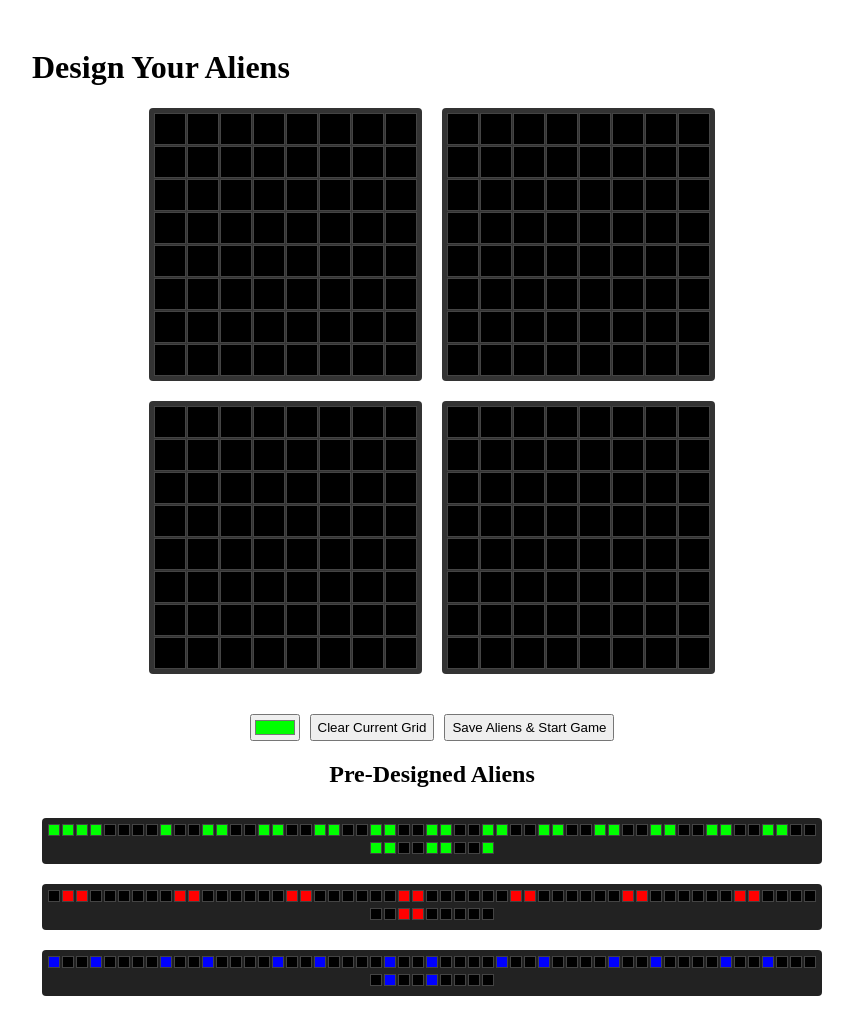
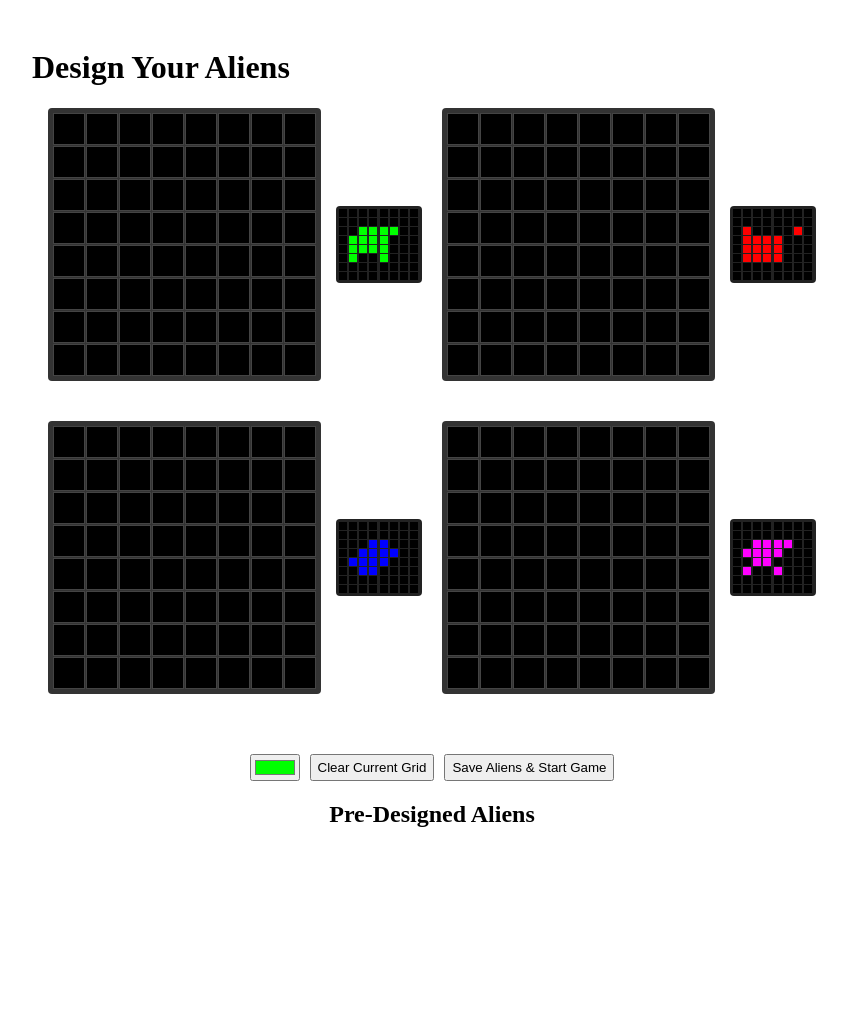
Before and after one commit to DanDon01/custom_invaders, a Flask app: page /designer in a window 1280 px wide. Shown: the whole page, without its empty margins (208-1061 px from the left). After the commit the page ends 827 px from the top, so only its background shows below. Run offline with Flask 3, Linux system fonts and the light colour scheme.

Commit message:
pre designs improved

```diff
--- a/static/css/designer.css
+++ b/static/css/designer.css
@@ -14,6 +14,13 @@
     display: grid;
     grid-template-columns: repeat(2, 1fr);
     gap: 20px;
+    margin-bottom: 20px;
+}
+
+.grid-wrapper {
+    display: flex;
+    align-items: center;
+    gap: 15px;
     margin-bottom: 20px;
 }
 
@@ -45,18 +52,29 @@
     text-align: center;
 }
 
+.pre-designed-options {
+    display: flex;
+    flex-direction: column;
+    gap: 10px;
+}
+
 .pre-designed-alien {
-    display: inline-block;
-    margin: 10px;
-    padding: 5px;
+    display: grid;
+    grid-template-columns: repeat(8, 1fr);
+    gap: 1px;
     background: #222;
+    padding: 3px;
     border-radius: 4px;
     cursor: pointer;
+    width: 80px;
+}
+
+.pre-designed-alien:hover {
+    background: #444;
 }
 
 .pre-designed-alien .cell {
-    width: 10px;
-    height: 10px;
-    display: inline-block;
-    margin: 1px;
+    width: 8px;
+    height: 8px;
+    border: none;
 }
--- a/static/js/designer.js
+++ b/static/js/designer.js
@@ -3,7 +3,6 @@ document.addEventListener('DOMContentLoaded', function() {
     const colorPicker = document.getElementById('colorPicker');
     const clearBtn = document.getElementById('clear-btn');
     const saveBtn = document.getElementById('save-aliens');
-    const preDesignedContainer = document.getElementById('pre-designed-aliens');
 
     let currentGrid = 0;
     const alienDesigns = [{}, {}, {}, {}];
@@ -13,56 +12,40 @@ document.addEventListener('DOMContentLoaded', function() {
     document.addEventListener('mousedown', () => isMouseDown = true);
     document.addEventListener('mouseup', () => isMouseDown = false);
 
-    // Pre-designed aliens
+    // Pre-designed aliens - one for each grid
     const preDesignedAliens = [
-        {
-            0: '#00ff00', 1: '#00ff00', 2: '#00ff00', 3: '#00ff00',
-            8: '#00ff00', 11: '#00ff00', 12: '#00ff00', 15: '#00ff00',
-            16: '#00ff00', 19: '#00ff00', 20: '#00ff00', 23: '#00ff00',
-            24: '#00ff00', 27: '#00ff00', 28: '#00ff00', 31: '#00ff00',
-            32: '#00ff00', 35: '#00ff00', 36: '#00ff00', 39: '#00ff00',
-            40: '#00ff00', 43: '#00ff00', 44: '#00ff00', 47: '#00ff00',
-            48: '#00ff00', 51: '#00ff00', 52: '#00ff00', 55: '#00ff00',
-            56: '#00ff00', 59: '#00ff00', 60: '#00ff00', 63: '#00ff00'
+        { // Classic Space Invader
+            18: '#00ff00', 19: '#00ff00', 20: '#00ff00', 21: '#00ff00',
+            25: '#00ff00', 26: '#00ff00', 27: '#00ff00', 28: '#00ff00',
+            33: '#00ff00', 34: '#00ff00', 35: '#00ff00', 36: '#00ff00',
+            41: '#00ff00', 44: '#00ff00'
         },
-        {
-            1: '#ff0000', 2: '#ff0000', 9: '#ff0000', 10: '#ff0000',
-            17: '#ff0000', 18: '#ff0000', 25: '#ff0000', 26: '#ff0000',
-            33: '#ff0000', 34: '#ff0000', 41: '#ff0000', 42: '#ff0000',
-            49: '#ff0000', 50: '#ff0000', 57: '#ff0000', 58: '#ff0000'
+        { // Crab-like
+            17: '#ff0000', 22: '#ff0000',
+            25: '#ff0000', 26: '#ff0000', 27: '#ff0000', 28: '#ff0000',
+            33: '#ff0000', 34: '#ff0000', 35: '#ff0000', 36: '#ff0000',
+            41: '#ff0000', 42: '#ff0000', 43: '#ff0000', 44: '#ff0000'
         },
-        {
-            0: '#0000ff', 3: '#0000ff', 8: '#0000ff', 11: '#0000ff',
-            16: '#0000ff', 19: '#0000ff', 24: '#0000ff', 27: '#0000ff',
-            32: '#0000ff', 35: '#0000ff', 40: '#0000ff', 43: '#0000ff',
-            48: '#0000ff', 51: '#0000ff', 56: '#0000ff', 59: '#0000ff'
+        { // Squid-like
+            19: '#0000ff', 20: '#0000ff',
+            26: '#0000ff', 27: '#0000ff', 28: '#0000ff', 29: '#0000ff',
+            33: '#0000ff', 34: '#0000ff', 35: '#0000ff', 36: '#0000ff',
+            42: '#0000ff', 43: '#0000ff'
+        },
+        { // Octopus-like
+            18: '#ff00ff', 19: '#ff00ff', 20: '#ff00ff', 21: '#ff00ff',
+            25: '#ff00ff', 26: '#ff00ff', 27: '#ff00ff', 28: '#ff00ff',
+            34: '#ff00ff', 35: '#ff00ff',
+            41: '#ff00ff', 44: '#ff00ff'
         }
     ];
 
-    // Create pre-designed alien elements
-    preDesignedAliens.forEach((design, index) => {
-        const alienElement = document.createElement('div');
-        alienElement.className = 'pre-designed-alien';
-        alienElement.dataset.designId = index;
+    // Create grids with pre-designed options
+    for (let g = 0; g < 4; g++) {
+        const gridWrapper = document.createElement('div');
+        gridWrapper.className = 'grid-wrapper';
 
-        for (let i = 0; i < 64; i++) {
-            const cell = document.createElement('div');
-            cell.className = 'cell';
-            cell.style.backgroundColor = design[i] || '#000';
-            alienElement.appendChild(cell);
-        }
-
-        alienElement.addEventListener('click', function() {
-            const gridId = currentGrid;
-            alienDesigns[gridId] = { ...design };
-            updateGrid(gridId);
-        });
-
-        preDesignedContainer.appendChild(alienElement);
-    });
-
-    // Create 4 grids
-    for (let g = 0; g < 4; g++) {
+        // Create main grid
         const grid = document.createElement('div');
         grid.className = 'grid';
         grid.dataset.gridId = g;
@@ -72,7 +55,6 @@ document.addEventListener('DOMContentLoaded', function() {
             cell.className = 'cell';
             cell.dataset.index = i;
 
-            // Handle both click and drag
             const fillCell = function() {
                 const gridId = parseInt(this.parentElement.dataset.gridId);
                 const index = parseInt(this.dataset.index);
@@ -92,7 +74,26 @@ document.addEventListener('DOMContentLoaded', function() {
             grid.appendChild(cell);
         }
 
-        gridContainer.appendChild(grid);
+        // Create pre-designed option
+        const preDesigned = document.createElement('div');
+        preDesigned.className = 'pre-designed-alien';
+        preDesigned.title = 'Click to use this design';
+
+        for (let i = 0; i < 64; i++) {
+            const cell = document.createElement('div');
+            cell.className = 'cell';
+            cell.style.backgroundColor = preDesignedAliens[g][i] || '#000';
+            preDesigned.appendChild(cell);
+        }
+
+        preDesigned.addEventListener('click', function() {
+            alienDesigns[g] = { ...preDesignedAliens[g] };
+            updateGrid(g);
+        });
+
+        gridWrapper.appendChild(grid);
+        gridWrapper.appendChild(preDesigned);
+        gridContainer.appendChild(gridWrapper);
     }
 
     function updateGrid(gridId) {
```
